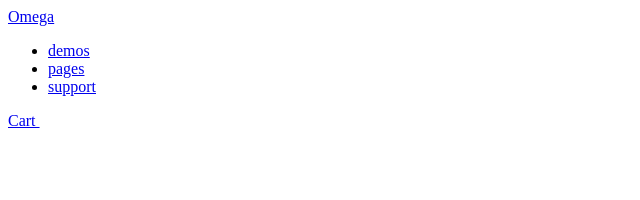
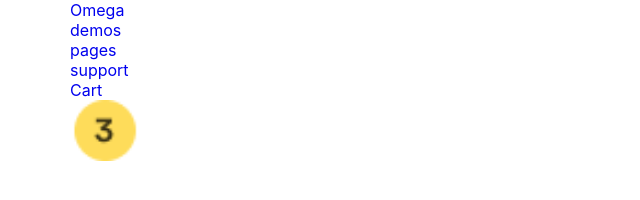
Before and after one commit to bilollidinabduvohidov/uyga-vazifa_22, a plain HTML site: page index.html in a window 1280 px wide. Shown: the whole page, without its empty margins (0-640 px from the left). Drawn offline with Linux system fonts and the light colour scheme.

Commit message:
index_css

```diff
--- a/css/steyl.css
+++ b/css/steyl.css
@@ -0,0 +1,27 @@
+*{
+    margin: 0;
+    padding: 0;
+    box-sizing: border-box;
+}
+
+ol, ul{
+    list-style: none;
+}
+
+a{
+    text-decoration: none;
+    display: inline-block;
+}
+
+img{
+    width: 100%;
+}
+
+body{
+    font-family: -apple-system, BlinkMacSystemFont, 'Segoe UI', Roboto, Oxygen, Ubuntu, Cantarell, 'Open Sans', 'Helvetica Neue', sans-serif;
+}
+
+.container{
+    width: 1140px;
+    margin: 0 auto;
+}
--- a/index.html
+++ b/index.html
@@ -9,6 +9,7 @@
 </head>
 <body>
     <nav class="navbar">
+       <div class="container">
         <a href="/" class="nav_link">Omega</a>
         <ul class="nav_list">
 
@@ -26,7 +27,8 @@
 
         </ul>
         <a href="#" class="cart_link">Cart
-          <img src="/css/steyl.css" alt="" class="cart_img"></a>
+          <img src="/img/Button.png" alt="" class="cart_img"></a>
+       </div>
     </nav>
 </body>
 </html>
```
